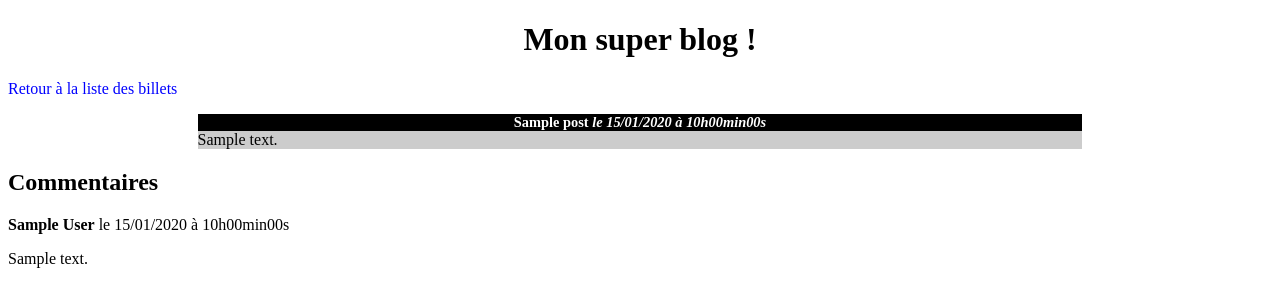
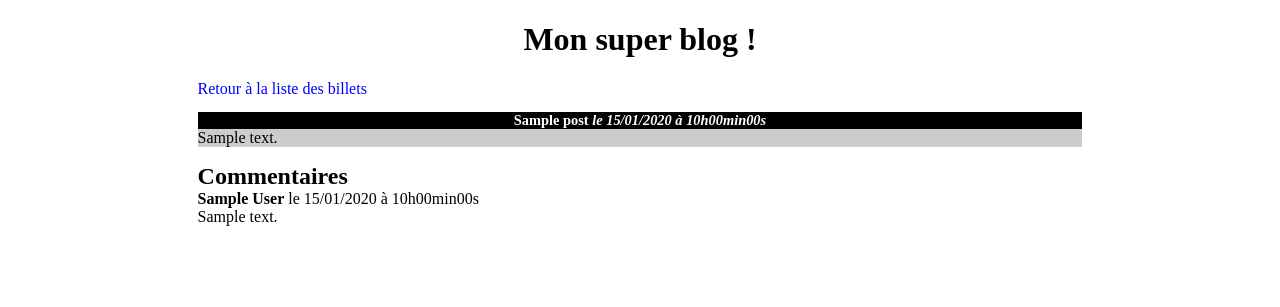
Before and after one commit to abdelkarim-khallouk/Blog-activity, a PHP site: page /post.php?id=1 in a window 1280 px wide. Shown: the top 307 px of the page. Run offline with PHP 8.4, Linux system fonts and the light colour scheme; tables that the repository leaves empty or names only in its code hold one stand-in row (values such as "Sample post").

Commit message:
optimize presentation of comments

```diff
--- a/postView.php
+++ b/postView.php
@@ -8,7 +8,7 @@
 
     <body>
         <h1>Mon super blog !</h1>
-        <p><a href="index.php">Retour à la liste des billets</a></p>
+        <p class="news"><a href="index.php">Retour à la liste des billets</a></p>
 
         <div class="news">
             <h3>
@@ -21,14 +21,14 @@
             </p>
         </div>
 
-        <h2>Commentaires</h2>
+        <h2 class="news">Commentaires</h2>
 
         <?php
         while ($comment = $comments->fetch())
         {
             ?>
-            <p><strong><?= htmlspecialchars($comment['author']) ?></strong> le <?= $comment['comment_date_fr'] ?></p>
-            <p><?= nl2br(htmlspecialchars($comment['comment'])) ?></p>
+            <p class="news"><strong><?= htmlspecialchars($comment['author']) ?></strong> le <?= $comment['comment_date_fr'] ?></p>
+            <p class="news"><?= nl2br(htmlspecialchars($comment['comment'])) ?></p>
             <?php
         }
         ?>
--- a/style.css
+++ b/style.css
@@ -20,6 +20,13 @@ h3
     margin:auto;
 }
 
+.comment
+{
+    width:60%;
+    margin:auto;
+    color: firebrick;
+}
+
 a
 {
     text-decoration: none;
```
